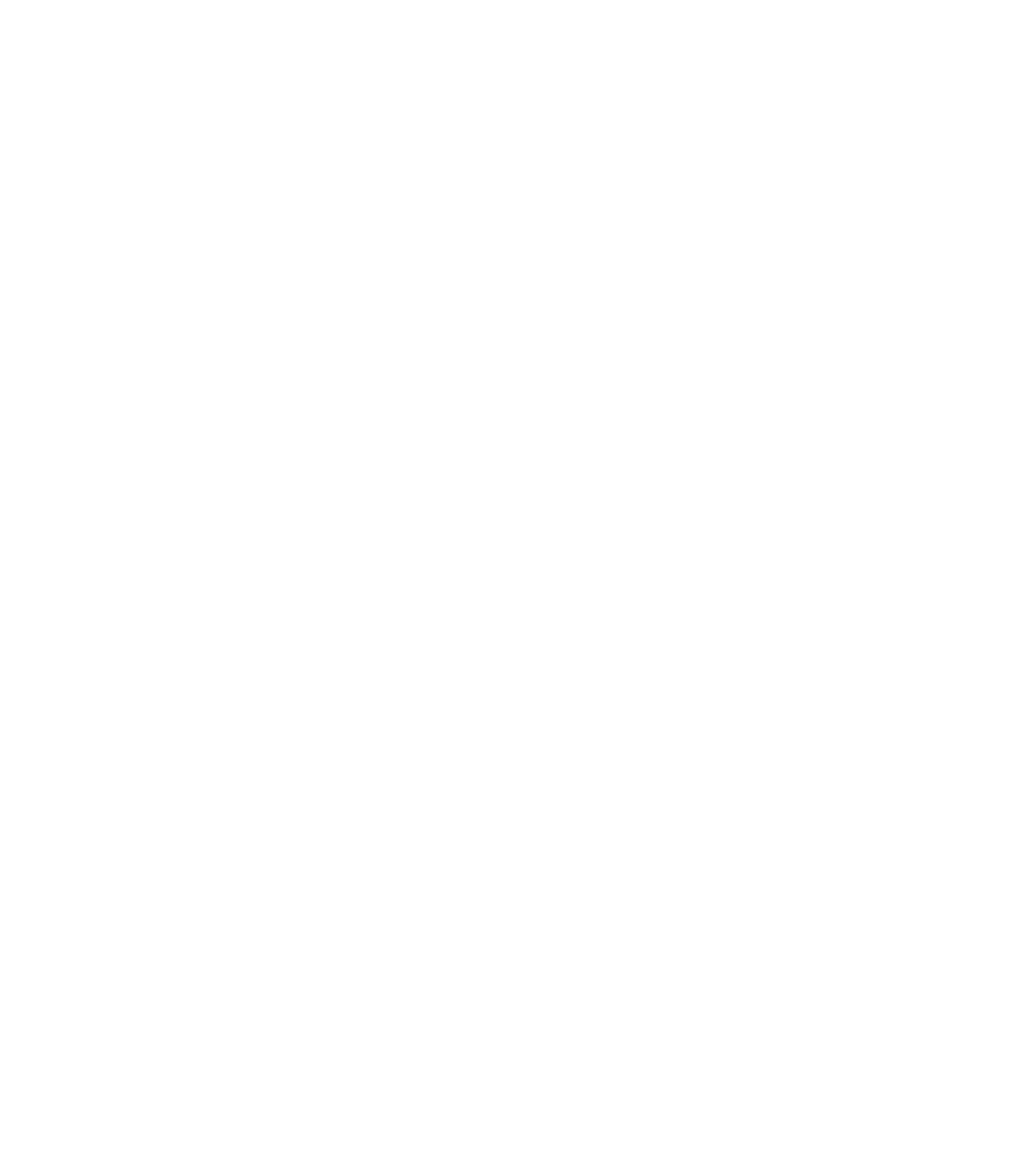
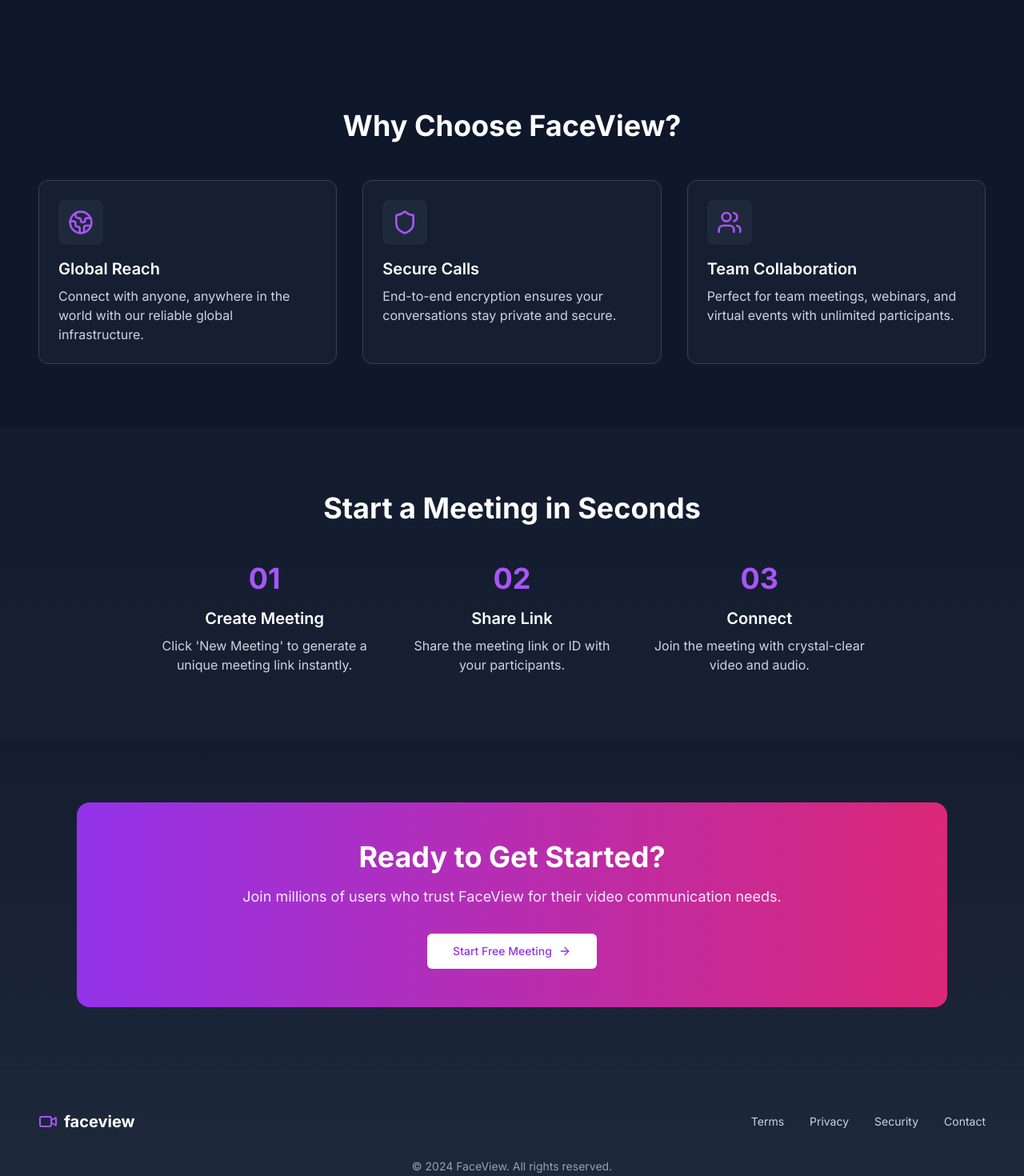
Before and after one commit to cedricahenkorah/faceview, a Next.js app in the folder web/: page / in a window 1280 px wide. Shown: the part 300-1770 px from the top of the page at 80% size. Before the commit the page ends 800 px from the top, so only its background shows below. Built offline with nearby package versions, Linux system fonts and the light colour scheme.

Commit message:
style: changed the landing page theme, added footer, cta and features sections

```diff
--- a/web/app/page.tsx
+++ b/web/app/page.tsx
@@ -4,7 +4,16 @@
 import { v1 as uuid } from "uuid";
 import { Navbar } from "./_components/navbar";
 import { Button } from "@/components/ui/button";
-import { Link, TvMinimalPlay, Video, Copy } from "lucide-react";
+import {
+  Link,
+  TvMinimalPlay,
+  Video,
+  Copy,
+  Globe2,
+  Shield,
+  Users,
+  ArrowRight,
+} from "lucide-react";
 import { Input } from "@/components/ui/input";
 import { useEffect, useState } from "react";
 import {
@@ -26,6 +35,8 @@
 import { Label } from "@/components/ui/label";
 import ClipboardJS from "clipboard";
 import toast, { Toaster } from "react-hot-toast";
+import Image from "next/image";
+import Screenshot from "../public/screenshot.png";
 
 export default function Home() {
   const router = useRouter();
@@ -64,28 +75,27 @@
   }
 
   return (
-    <div className="min-h-screen">
-      <section className="min-h-screen">
+    <div className="min-h-screen bg-gradient-to-b from-slate-900 via-slate-900 to-slate-800">
       <Navbar />
       <Toaster position="top-right" reverseOrder={false} />
 
       <div className="relative isolate px-6 pt-10 lg:px-8">
         <div className="mx-auto max-w-3xl">
           <div className="text-center">
-              <h1 className="text-xl md:text-3xl lg:text-5xl font-semibold tracking-tight text-gray-900">
+            <h1 className="text-xl md:text-3xl lg:text-5xl font-bold bg-clip-text text-transparent bg-gradient-to-r from-purple-400 to-pink-600">
               Stay Connected with FaceView
             </h1>
 
-              <p className="mt-2 lg:mt-4 text-sm lg:text-lg lg:leading-8 text-gray-500 font-semibold">
+            <p className="text-sm lg:text-lg text-slate-300">
               Connect, converse, and collaborate with people everywhere using
-                FaceView.
+              FaceView&apos;s crystal-clear video platform.
             </p>
           </div>
 
           <div className="flex mt-10 gap-x-3">
             <DropdownMenu>
               <DropdownMenuTrigger asChild>
-                  <Button>
+                <Button className="w-full sm:w-auto bg-purple-600 hover:bg-purple-700">
                   <Video className="mr-2 h-4 w-4" />
                   New meeting
                 </Button>
@@ -153,8 +163,152 @@
             </DialogContent>
           </Dialog>
         </div>
+
+        <div className="mt-16 relative mx-auto max-w-6xl">
+          <div className="absolute inset-0 bg-gradient-to-t from-slate-900 to-transparent z-10" />
+          {/* <Image
+            src={Screenshot}
+            alt="Video call interface preview"
+            className="rounded-xl shadow-2xl border border-slate-800"
+          /> */}
+        </div>
+      </div>
+
+      <section id="features" className="py-20 px-4">
+        <div className="container mx-auto">
+          <h2 className="text-3xl md:text-4xl font-bold text-center text-white mb-12">
+            Why Choose FaceView?
+          </h2>
+          <div className="grid md:grid-cols-3 gap-8">
+            {[
+              {
+                icon: <Globe2 className="h-8 w-8 text-purple-500" />,
+                title: "Global Reach",
+                description:
+                  "Connect with anyone, anywhere in the world with our reliable global infrastructure.",
+              },
+              {
+                icon: <Shield className="h-8 w-8 text-purple-500" />,
+                title: "Secure Calls",
+                description:
+                  "End-to-end encryption ensures your conversations stay private and secure.",
+              },
+              {
+                icon: <Users className="h-8 w-8 text-purple-500" />,
+                title: "Team Collaboration",
+                description:
+                  "Perfect for team meetings, webinars, and virtual events with unlimited participants.",
+              },
+            ].map((feature, index) => (
+              <div
+                key={index}
+                className="p-6 rounded-xl bg-slate-800/50 border border-slate-700 hover:border-purple-500/50 transition"
+              >
+                <div className="p-3 bg-slate-800 rounded-lg w-fit mb-4">
+                  {feature.icon}
+                </div>
+                <h3 className="text-xl font-semibold text-white mb-2">
+                  {feature.title}
+                </h3>
+                <p className="text-slate-300">{feature.description}</p>
+              </div>
+            ))}
+          </div>
         </div>
       </section>
+
+      {/* How It Works */}
+      <section id="how-it-works" className="py-20 px-4 bg-slate-800/30">
+        <div className="container mx-auto">
+          <h2 className="text-3xl md:text-4xl font-bold text-center text-white mb-12">
+            Start a Meeting in Seconds
+          </h2>
+          <div className="grid md:grid-cols-3 gap-8 max-w-4xl mx-auto">
+            {[
+              {
+                step: "01",
+                title: "Create Meeting",
+                description:
+                  "Click 'New Meeting' to generate a unique meeting link instantly.",
+              },
+              {
+                step: "02",
+                title: "Share Link",
+                description:
+                  "Share the meeting link or ID with your participants.",
+              },
+              {
+                step: "03",
+                title: "Connect",
+                description:
+                  "Join the meeting with crystal-clear video and audio.",
+              },
+            ].map((step, index) => (
+              <div key={index} className="text-center">
+                <div className="text-4xl font-bold text-purple-500 mb-4">
+                  {step.step}
+                </div>
+                <h3 className="text-xl font-semibold text-white mb-2">
+                  {step.title}
+                </h3>
+                <p className="text-slate-300">{step.description}</p>
+              </div>
+            ))}
+          </div>
+        </div>
+      </section>
+
+      {/* CTA Section */}
+      <section className="py-20 px-4">
+        <div className="container mx-auto max-w-6xl">
+          <div className="rounded-2xl bg-gradient-to-r from-purple-600 to-pink-600 p-8 md:p-12 text-center">
+            <h2 className="text-3xl md:text-4xl font-bold text-white mb-4">
+              Ready to Get Started?
+            </h2>
+            <p className="text-lg text-purple-100 mb-8">
+              Join millions of users who trust FaceView for their video
+              communication needs.
+            </p>
+            <Button
+              size="lg"
+              variant="secondary"
+              className="bg-white text-purple-600 hover:bg-purple-50"
+              onClick={createLink}
+            >
+              Start Free Meeting
+              <ArrowRight className="ml-2 h-4 w-4" />
+            </Button>
+          </div>
+        </div>
+      </section>
+
+      <footer className="border-t border-slate-800 py-12 px-4">
+        <div className="container mx-auto">
+          <div className="flex flex-col md:flex-row justify-between items-center">
+            <div className="flex items-center space-x-2 mb-4 md:mb-0">
+              <Video className="h-6 w-6 text-purple-500" />
+              <span className="text-xl font-bold text-white">faceview</span>
+            </div>
+            <div className="flex flex-wrap justify-center gap-8 text-sm text-slate-300">
+              <a href="#" className="hover:text-white transition">
+                Terms
+              </a>
+              <a href="#" className="hover:text-white transition">
+                Privacy
+              </a>
+              <a href="#" className="hover:text-white transition">
+                Security
+              </a>
+              <a href="#" className="hover:text-white transition">
+                Contact
+              </a>
+            </div>
+          </div>
+          <div className="mt-8 text-center text-sm text-slate-400">
+            © {new Date().getFullYear()} FaceView. All rights reserved.
+          </div>
+        </div>
+      </footer>
     </div>
   );
 }
```
Also changed, not shown: 1 other file (tests, documents, lock files or other folders). Lines whose indentation alone changed are shown as unchanged.
